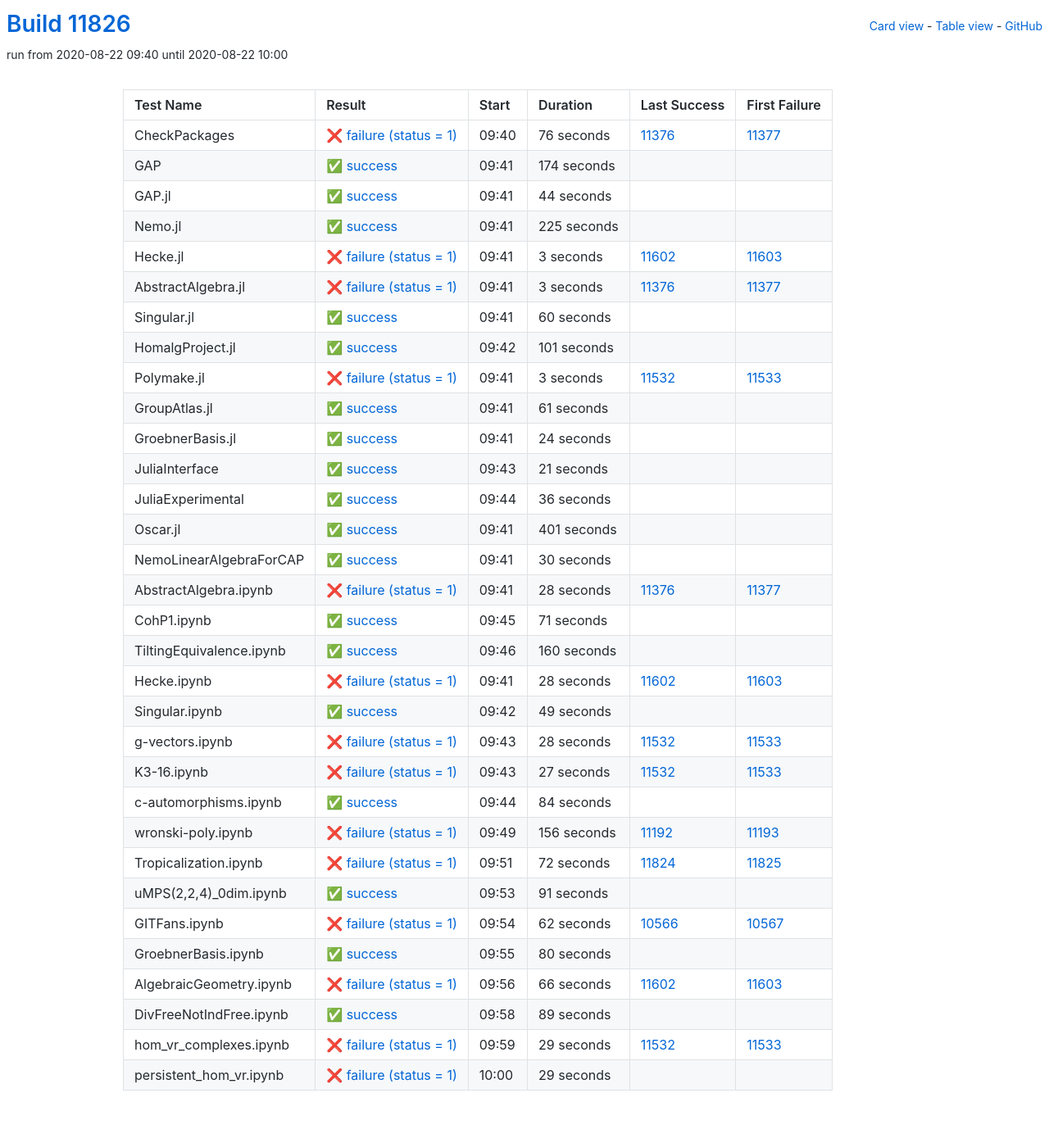
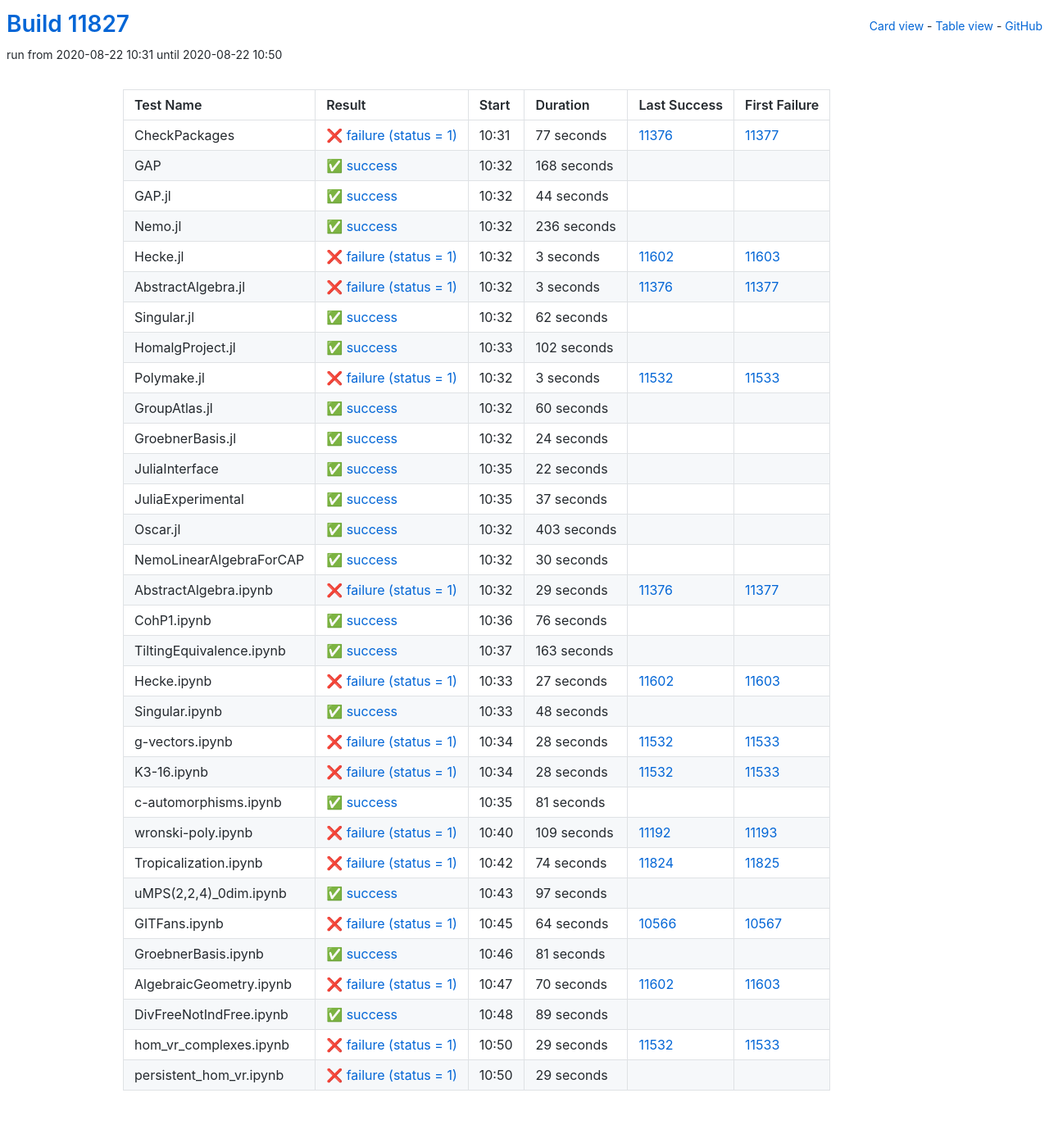
Before and after one commit to oscar-system/oscar-ci-status, a Jekyll site: the page built from table.html, in a window 1280 px wide. Shown: the whole page at 82% size. Built offline with Jekyll 4.4.1, drawn with Linux system fonts in a browser that asks for light colours.

Commit message:
Build #11827

```diff
--- a/_data/ci.yml
+++ b/_data/ci.yml
@@ -1,6 +1,6 @@
 ---
-build: 11826
-build_url: https://oscarci.mathematik.uni-kl.de/job/oscar/11826/
+build: 11827
+build_url: https://oscarci.mathematik.uni-kl.de/job/oscar/11827/
 job: oscar
 organization: oscar-system
 repo: oscar-ci-status
@@ -8,32 +8,32 @@
 tests:
 - name: CheckPackages
   id: checkpackages
-  log: https://oscarci.mathematik.uni-kl.de/job/oscar/11826/artifact/logs/build-11826/CheckPackages.log
-  start: 2020-08-22 09:40
+  log: https://oscarci.mathematik.uni-kl.de/job/oscar/11827/artifact/logs/build-11827/CheckPackages.log
+  start: 2020-08-22 10:31
   success: false
   exitcode: 1
   status: failure
-  duration: 76
+  duration: 77
   last_success: 11376
   last_success_url: https://oscarci.mathematik.uni-kl.de/job/oscar/11376/
   first_failure: 11377
   first_failure_url: https://oscarci.mathematik.uni-kl.de/job/oscar/11377/
 - name: GAP
   id: gap
-  log: https://oscarci.mathematik.uni-kl.de/job/oscar/11826/artifact/logs/build-11826/GAP.log
-  start: 2020-08-22 09:41
+  log: https://oscarci.mathematik.uni-kl.de/job/oscar/11827/artifact/logs/build-11827/GAP.log
+  start: 2020-08-22 10:32
   success: true
   exitcode: 0
   status: success
-  duration: 174
+  duration: 168
   last_success: false
   last_success_url:
   first_failure: false
   first_failure_url:
 - name: GAP.jl
   id: gap-jl
-  log: https://oscarci.mathematik.uni-kl.de/job/oscar/11826/artifact/logs/build-11826/GAP.jl.log
-  start: 2020-08-22 09:41
+  log: https://oscarci.mathematik.uni-kl.de/job/oscar/11827/artifact/logs/build-11827/GAP.jl.log
+  start: 2020-08-22 10:32
   success: true
   exitcode: 0
   status: success
@@ -44,20 +44,20 @@
   first_failure_url:
 - name: Nemo.jl
   id: nemo-jl
-  log: https://oscarci.mathematik.uni-kl.de/job/oscar/11826/artifact/logs/build-11826/Nemo.jl.log
-  start: 2020-08-22 09:41
+  log: https://oscarci.mathematik.uni-kl.de/job/oscar/11827/artifact/logs/build-11827/Nemo.jl.log
+  start: 2020-08-22 10:32
   success: true
   exitcode: 0
   status: success
-  duration: 225
+  duration: 236
   last_success: false
   last_success_url:
   first_failure: false
   first_failure_url:
 - name: Hecke.jl
   id: hecke-jl
-  log: https://oscarci.mathematik.uni-kl.de/job/oscar/11826/artifact/logs/build-11826/Hecke.jl.log
-  start: 2020-08-22 09:41
+  log: https://oscarci.mathematik.uni-kl.de/job/oscar/11827/artifact/logs/build-11827/Hecke.jl.log
+  start: 2020-08-22 10:32
   success: false
   exitcode: 1
   status: failure
@@ -68,8 +68,8 @@
   first_failure_url: https://oscarci.mathematik.uni-kl.de/job/oscar/11603/
 - name: AbstractAlgebra.jl
   id: abstractalgebra-jl
-  log: https://oscarci.mathematik.uni-kl.de/job/oscar/11826/artifact/logs/build-11826/AbstractAlgebra.jl.log
-  start: 2020-08-22 09:41
+  log: https://oscarci.mathematik.uni-kl.de/job/oscar/11827/artifact/logs/build-11827/AbstractAlgebra.jl.log
+  start: 2020-08-22 10:32
   success: false
   exitcode: 1
   status: failure
@@ -80,32 +80,32 @@
   first_failure_url: https://oscarci.mathematik.uni-kl.de/job/oscar/11377/
 - name: Singular.jl
   id: singular-jl
-  log: https://oscarci.mathematik.uni-kl.de/job/oscar/11826/artifact/logs/build-11826/Singular.jl.log
-  start: 2020-08-22 09:41
+  log: https://oscarci.mathematik.uni-kl.de/job/oscar/11827/artifact/logs/build-11827/Singular.jl.log
+  start: 2020-08-22 10:32
   success: true
   exitcode: 0
   status: success
-  duration: 60
+  duration: 62
   last_success: false
   last_success_url:
   first_failure: false
   first_failure_url:
 - name: HomalgProject.jl
   id: homalgproject-jl
-  log: https://oscarci.mathematik.uni-kl.de/job/oscar/11826/artifact/logs/build-11826/HomalgProject.jl.log
-  start: 2020-08-22 09:42
+  log: https://oscarci.mathematik.uni-kl.de/job/oscar/11827/artifact/logs/build-11827/HomalgProject.jl.log
+  start: 2020-08-22 10:33
   success: true
   exitcode: 0
   status: success
-  duration: 101
+  duration: 102
   last_success: false
   last_success_url:
   first_failure: false
   first_failure_url:
 - name: Polymake.jl
   id: polymake-jl
-  log: https://oscarci.mathematik.uni-kl.de/job/oscar/11826/artifact/logs/build-11826/Polymake.jl.log
-  start: 2020-08-22 09:41
+  log: https://oscarci.mathematik.uni-kl.de/job/oscar/11827/artifact/logs/build-11827/Polymake.jl.log
+  start: 2020-08-22 10:32
   success: false
   exitcode: 1
   status: failure
@@ -116,20 +116,20 @@
   first_failure_url: https://oscarci.mathematik.uni-kl.de/job/oscar/11533/
 - name: GroupAtlas.jl
   id: groupatlas-jl
-  log: https://oscarci.mathematik.uni-kl.de/job/oscar/11826/artifact/logs/build-11826/GroupAtlas.jl.log
-  start: 2020-08-22 09:41
+  log: https://oscarci.mathematik.uni-kl.de/job/oscar/11827/artifact/logs/build-11827/GroupAtlas.jl.log
+  start: 2020-08-22 10:32
   success: true
   exitcode: 0
   status: success
-  duration: 61
+  duration: 60
   last_success: false
   last_success_url:
   first_failure: false
   first_failure_url:
 - name: GroebnerBasis.jl
   id: groebnerbasis-jl
-  log: https://oscarci.mathematik.uni-kl.de/job/oscar/11826/artifact/logs/build-11826/GroebnerBasis.jl.log
-  start: 2020-08-22 09:41
+  log: https://oscarci.mathematik.uni-kl.de/job/oscar/11827/artifact/logs/build-11827/GroebnerBasis.jl.log
+  start: 2020-08-22 10:32
   success: true
   exitcode: 0
   status: success
@@ -140,44 +140,44 @@
   first_failure_url:
 - name: JuliaInterface
   id: juliainterface
-  log: https://oscarci.mathematik.uni-kl.de/job/oscar/11826/artifact/logs/build-11826/JuliaInterface.log
-  start: 2020-08-22 09:43
+  log: https://oscarci.mathematik.uni-kl.de/job/oscar/11827/artifact/logs/build-11827/JuliaInterface.log
+  start: 2020-08-22 10:35
   success: true
   exitcode: 0
   status: success
-  duration: 21
+  duration: 22
   last_success: false
   last_success_url:
   first_failure: false
   first_failure_url:
 - name: JuliaExperimental
   id: juliaexperimental
-  log: https://oscarci.mathematik.uni-kl.de/job/oscar/11826/artifact/logs/build-11826/JuliaExperimental.log
-  start: 2020-08-22 09:44
+  log: https://oscarci.mathematik.uni-kl.de/job/oscar/11827/artifact/logs/build-11827/JuliaExperimental.log
+  start: 2020-08-22 10:35
   success: true
   exitcode: 0
   status: success
-  duration: 36
+  duration: 37
   last_success: false
   last_success_url:
   first_failure: false
   first_failure_url:
 - name: Oscar.jl
   id: oscar-jl
-  log: https://oscarci.mathematik.uni-kl.de/job/oscar/11826/artifact/logs/build-11826/Oscar.jl.log
-  start: 2020-08-22 09:41
+  log: https://oscarci.mathematik.uni-kl.de/job/oscar/11827/artifact/logs/build-11827/Oscar.jl.log
+  start: 2020-08-22 10:32
   success: true
   exitcode: 0
   status: success
-  duration: 401
+  duration: 403
   last_success: false
   last_success_url:
   first_failure: false
   first_failure_url:
 - name: NemoLinearAlgebraForCAP
   id: nemolinearalgebraforcap
-  log: https://oscarci.mathematik.uni-kl.de/job/oscar/11826/artifact/logs/build-11826/NemoLinearAlgebraForCAP.log
-  start: 2020-08-22 09:41
+  log: https://oscarci.mathematik.uni-kl.de/job/oscar/11827/artifact/logs/build-11827/NemoLinearAlgebraForCAP.log
+  start: 2020-08-22 10:32
   success: true
   exitcode: 0
   status: success
@@ -188,68 +188,68 @@
   first_failure_url:
 - name: AbstractAlgebra.ipynb
   id: abstractalgebra-ipynb
-  log: https://oscarci.mathematik.uni-kl.de/job/oscar/11826/artifact/logs/build-11826/AbstractAlgebra.ipynb.log
-  start: 2020-08-22 09:41
+  log: https://oscarci.mathematik.uni-kl.de/job/oscar/11827/artifact/logs/build-11827/AbstractAlgebra.ipynb.log
+  start: 2020-08-22 10:32
   success: false
   exitcode: 1
   status: failure
-  duration: 28
+  duration: 29
   last_success: 11376
   last_success_url: https://oscarci.mathematik.uni-kl.de/job/oscar/11376/
   first_failure: 11377
   first_failure_url: https://oscarci.mathematik.uni-kl.de/job/oscar/11377/
 - name: CohP1.ipynb
   id: cohp1-ipynb
-  log: https://oscarci.mathematik.uni-kl.de/job/oscar/11826/artifact/logs/build-11826/CohP1.ipynb.log
-  start: 2020-08-22 09:45
+  log: https://oscarci.mathematik.uni-kl.de/job/oscar/11827/artifact/logs/build-11827/CohP1.ipynb.log
+  start: 2020-08-22 10:36
   success: true
   exitcode: 0
   status: success
-  duration: 71
+  duration: 76
   last_success: false
   last_success_url:
   first_failure: false
   first_failure_url:
 - name: TiltingEquivalence.ipynb
   id: tiltingequivalence-ipynb
-  log: https://oscarci.mathematik.uni-kl.de/job/oscar/11826/artifact/logs/build-11826/TiltingEquivalence.ipynb.log
-  start: 2020-08-22 09:46
+  log: https://oscarci.mathematik.uni-kl.de/job/oscar/11827/artifact/logs/build-11827/TiltingEquivalence.ipynb.log
+  start: 2020-08-22 10:37
   success: true
   exitcode: 0
   status: success
-  duration: 160
+  duration: 163
   last_success: false
   last_success_url:
   first_failure: false
   first_failure_url:
 - name: Hecke.ipynb
   id: hecke-ipynb
-  log: https://oscarci.mathematik.uni-kl.de/job/oscar/11826/artifact/logs/build-11826/Hecke.ipynb.log
-  start: 2020-08-22 09:41
+  log: https://oscarci.mathematik.uni-kl.de/job/oscar/11827/artifact/logs/build-11827/Hecke.ipynb.log
+  start: 2020-08-22 10:33
   success: false
   exitcode: 1
   status: failure
-  duration: 28
+  duration: 27
   last_success: 11602
   last_success_url: https://oscarci.mathematik.uni-kl.de/job/oscar/11602/
   first_failure: 11603
   first_failure_url: https://oscarci.mathematik.uni-kl.de/job/oscar/11603/
 - name: Singular.ipynb
   id: singular-ipynb
-  log: https://oscarci.mathematik.uni-kl.de/job/oscar/11826/artifact/logs/build-11826/Singular.ipynb.log
-  start: 2020-08-22 09:42
+  log: https://oscarci.mathematik.uni-kl.de/job/oscar/11827/artifact/logs/build-11827/Singular.ipynb.log
+  start: 2020-08-22 10:33
   success: true
   exitcode: 0
   status: success
-  duration: 49
+  duration: 48
   last_success: false
   last_success_url:
   first_failure: false
   first_failure_url:
 - name: g-vectors.ipynb
   id: g-vectors-ipynb
-  log: https://oscarci.mathematik.uni-kl.de/job/oscar/11826/artifact/logs/build-11826/g-vectors.ipynb.log
-  start: 2020-08-22 09:43
+  log: https://oscarci.mathematik.uni-kl.de/job/oscar/11827/artifact/logs/build-11827/g-vectors.ipynb.log
+  start: 2020-08-22 10:34
   success: false
   exitcode: 1
   status: failure
@@ -260,104 +260,104 @@
   first_failure_url: https://oscarci.mathematik.uni-kl.de/job/oscar/11533/
 - name: K3-16.ipynb
   id: k3-16-ipynb
-  log: https://oscarci.mathematik.uni-kl.de/job/oscar/11826/artifact/logs/build-11826/K3-16.ipynb.log
-  start: 2020-08-22 09:43
+  log: https://oscarci.mathematik.uni-kl.de/job/oscar/11827/artifact/logs/build-11827/K3-16.ipynb.log
+  start: 2020-08-22 10:34
   success: false
   exitcode: 1
   status: failure
-  duration: 27
+  duration: 28
   last_success: 11532
   last_success_url: https://oscarci.mathematik.uni-kl.de/job/oscar/11532/
   first_failure: 11533
   first_failure_url: https://oscarci.mathematik.uni-kl.de/job/oscar/11533/
 - name: c-automorphisms.ipynb
   id: c-automorphisms-ipynb
-  log: https://oscarci.mathematik.uni-kl.de/job/oscar/11826/artifact/logs/build-11826/c-automorphisms.ipynb.log
-  start: 2020-08-22 09:44
+  log: https://oscarci.mathematik.uni-kl.de/job/oscar/11827/artifact/logs/build-11827/c-automorphisms.ipynb.log
+  start: 2020-08-22 10:35
   success: true
   exitcode: 0
   status: success
-  duration: 84
+  duration: 81
   last_success: false
   last_success_url:
   first_failure: false
   first_failure_url:
 - name: wronski-poly.ipynb
   id: wronski-poly-ipynb
-  log: https://oscarci.mathematik.uni-kl.de/job/oscar/11826/artifact/logs/build-11826/wronski-poly.ipynb.log
-  start: 2020-08-22 09:49
+  log: https://oscarci.mathematik.uni-kl.de/job/oscar/11827/artifact/logs/build-11827/wronski-poly.ipynb.log
+  start: 2020-08-22 10:40
   success: false
   exitcode: 1
   status: failure
-  duration: 156
+  duration: 109
   last_success: 11192
   last_success_url: https://oscarci.mathematik.uni-kl.de/job/oscar/11192/
   first_failure: 11193
   first_failure_url: https://oscarci.mathematik.uni-kl.de/job/oscar/11193/
 - name: Tropicalization.ipynb
   id: tropicalization-ipynb
-  log: https://oscarci.mathematik.uni-kl.de/job/oscar/11826/artifact/logs/build-11826/Tropicalization.ipynb.log
-  start: 2020-08-22 09:51
+  log: https://oscarci.mathematik.uni-kl.de/job/oscar/11827/artifact/logs/build-11827/Tropicalization.ipynb.log
+  start: 2020-08-22 10:42
   success: false
   exitcode: 1
   status: failure
-  duration: 72
+  duration: 74
   last_success: 11824
   last_success_url: https://oscarci.mathematik.uni-kl.de/job/oscar/11824/
   first_failure: 11825
   first_failure_url: https://oscarci.mathematik.uni-kl.de/job/oscar/11825/
 - name: uMPS(2,2,4)_0dim.ipynb
   id: umps-2-2-4-0dim-ipynb
-  log: https://oscarci.mathematik.uni-kl.de/job/oscar/11826/artifact/logs/build-11826/uMPS-2-2-4-_0dim.ipynb.log
-  start: 2020-08-22 09:53
+  log: https://oscarci.mathematik.uni-kl.de/job/oscar/11827/artifact/logs/build-11827/uMPS-2-2-4-_0dim.ipynb.log
+  start: 2020-08-22 10:43
   success: true
   exitcode: 0
   status: success
-  duration: 91
+  duration: 97
   last_success: false
   last_success_url:
   first_failure: false
   first_failure_url:
 - name: GITFans.ipynb
   id: gitfans-ipynb
-  log: https://oscarci.mathematik.uni-kl.de/job/oscar/11826/artifact/logs/build-11826/GITFans.ipynb.log
-  start: 2020-08-22 09:54
+  log: https://oscarci.mathematik.uni-kl.de/job/oscar/11827/artifact/logs/build-11827/GITFans.ipynb.log
+  start: 2020-08-22 10:45
   success: false
   exitcode: 1
   status: failure
-  duration: 62
+  duration: 64
   last_success: 10566
   last_success_url: https://oscarci.mathematik.uni-kl.de/job/oscar/10566/
   first_failure: 10567
   first_failure_url: https://oscarci.mathematik.uni-kl.de/job/oscar/10567/
 - name: GroebnerBasis.ipynb
   id: groebnerbasis-ipynb
-  log: https://oscarci.mathematik.uni-kl.de/job/oscar/11826/artifact/logs/build-11826/GroebnerBasis.ipynb.log
-  start: 2020-08-22 09:55
+  log: https://oscarci.mathematik.uni-kl.de/job/oscar/11827/artifact/logs/build-11827/GroebnerBasis.ipynb.log
+  start: 2020-08-22 10:46
   success: true
   exitcode: 0
   status: success
-  duration: 80
+  duration: 81
   last_success: false
   last_success_url:
   first_failure: false
   first_failure_url:
 - name: AlgebraicGeometry.ipynb
   id: algebraicgeometry-ipynb
-  log: https://oscarci.mathematik.uni-kl.de/job/oscar/11826/artifact/logs/build-11826/AlgebraicGeometry.ipynb.log
-  start: 2020-08-22 09:56
+  log: https://oscarci.mathematik.uni-kl.de/job/oscar/11827/artifact/logs/build-11827/AlgebraicGeometry.ipynb.log
+  start: 2020-08-22 10:47
   success: false
   exitcode: 1
   status: failure
-  duration: 66
+  duration: 70
   last_success: 11602
   last_success_url: https://oscarci.mathematik.uni-kl.de/job/oscar/11602/
   first_failure: 11603
   first_failure_url: https://oscarci.mathematik.uni-kl.de/job/oscar/11603/
 - name: DivFreeNotIndFree.ipynb
   id: divfreenotindfree-ipynb
-  log: https://oscarci.mathematik.uni-kl.de/job/oscar/11826/artifact/logs/build-11826/DivFreeNotIndFree.ipynb.log
-  start: 2020-08-22 09:58
+  log: https://oscarci.mathematik.uni-kl.de/job/oscar/11827/artifact/logs/build-11827/DivFreeNotIndFree.ipynb.log
+  start: 2020-08-22 10:48
   success: true
   exitcode: 0
   status: success
@@ -368,8 +368,8 @@
   first_failure_url:
 - name: hom_vr_complexes.ipynb
   id: hom-vr-complexes-ipynb
-  log: https://oscarci.mathematik.uni-kl.de/job/oscar/11826/artifact/logs/build-11826/hom_vr_complexes.ipynb.log
-  start: 2020-08-22 09:59
+  log: https://oscarci.mathematik.uni-kl.de/job/oscar/11827/artifact/logs/build-11827/hom_vr_complexes.ipynb.log
+  start: 2020-08-22 10:50
   success: false
   exitcode: 1
   status: failure
@@ -380,8 +380,8 @@
   first_failure_url: https://oscarci.mathematik.uni-kl.de/job/oscar/11533/
 - name: persistent_hom_vr.ipynb
   id: persistent-hom-vr-ipynb
-  log: https://oscarci.mathematik.uni-kl.de/job/oscar/11826/artifact/logs/build-11826/persistent_hom_vr.ipynb.log
-  start: 2020-08-22 10:00
+  log: https://oscarci.mathematik.uni-kl.de/job/oscar/11827/artifact/logs/build-11827/persistent_hom_vr.ipynb.log
+  start: 2020-08-22 10:50
   success: false
   exitcode: 1
   status: failure
```
Also changed, not shown: README.md.
